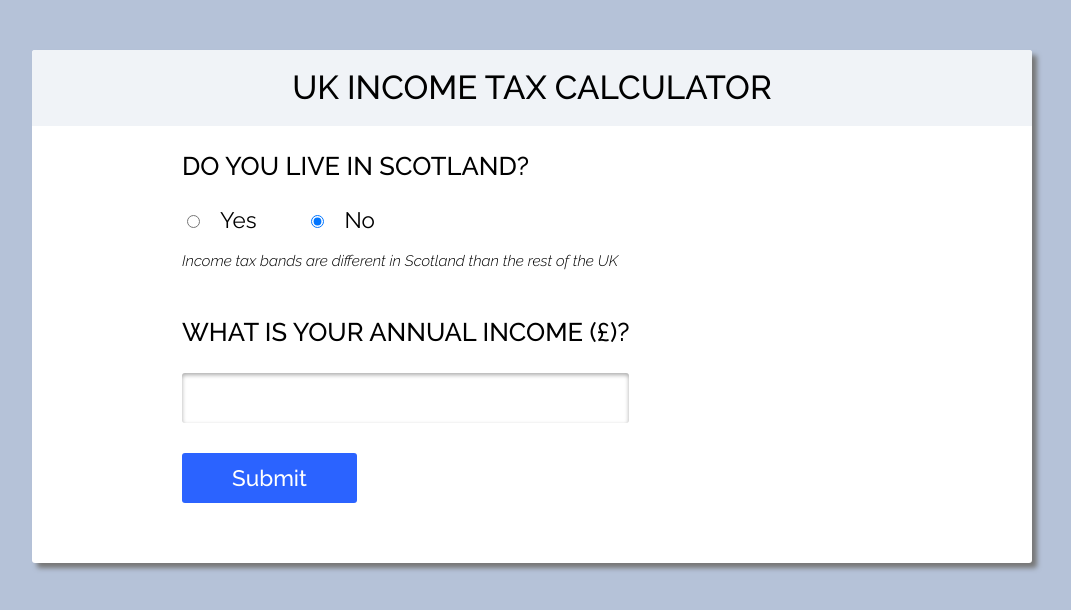
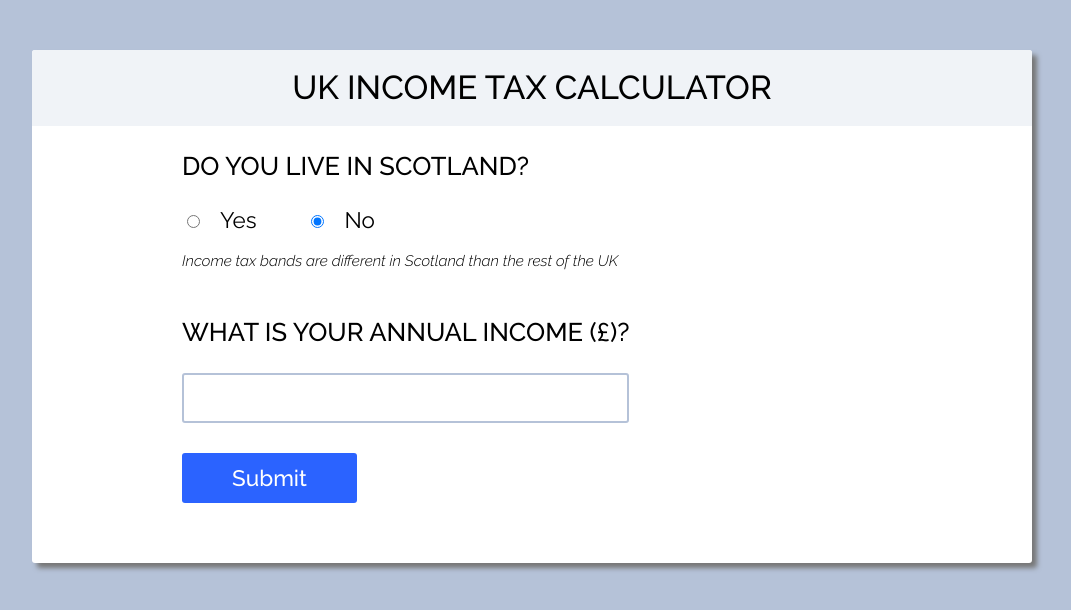
Before and after one commit to gideongoddard/tax-calculator, a React (Create React App) app: page / in a window 1280 px wide. Shown: the top 610 px of the page, without its empty margins (108-1179 px from the left). Built offline with nearby package versions, Linux system fonts and the light colour scheme.

Commit message:
Changed border on input

```diff
--- a/src/Components/Income/Income.css
+++ b/src/Components/Income/Income.css
@@ -3,10 +3,8 @@
 }
 
 #income {
-    border: none;
-    -webkit-border: 2px solid #b5c2d8;
+    border: 2px solid #b5c2d8;
     padding: 10px 20px;
-    box-shadow: inset 0 2px 4px #aaa;
     border-radius: 3px;
     width: 100%;
     min-height: 50px;
```
